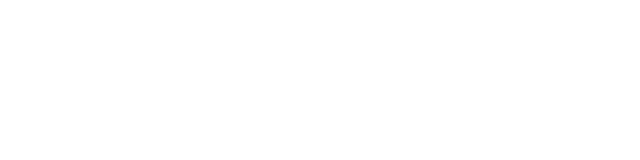
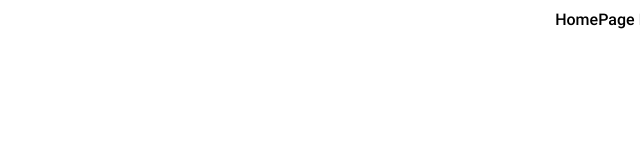
Before and after one commit to GhMamadreza84/Divar-React, a React (Vite) app: page / in a window 1280 px wide. Before the commit this address had no page. Shown: the top 160 px of the page, without its empty margins (640-1280 px from the left). Built offline with nearby package versions, Linux system fonts and the light colour scheme.

Commit message:
add route for homepage

```diff
--- a/src/App.jsx
+++ b/src/App.jsx
@@ -1,11 +1,12 @@
-import { BrowserRouter, Routes } from "react-router-dom";
+import { BrowserRouter, Route, Routes } from "react-router-dom";
+import HomePage from "./pages/HomePage";
 
 function App() {
   return (
     <>
       <BrowserRouter>
         <Routes>
-
+          <Route index element={<HomePage />} />
         </Routes>
       </BrowserRouter>
     </>
```
